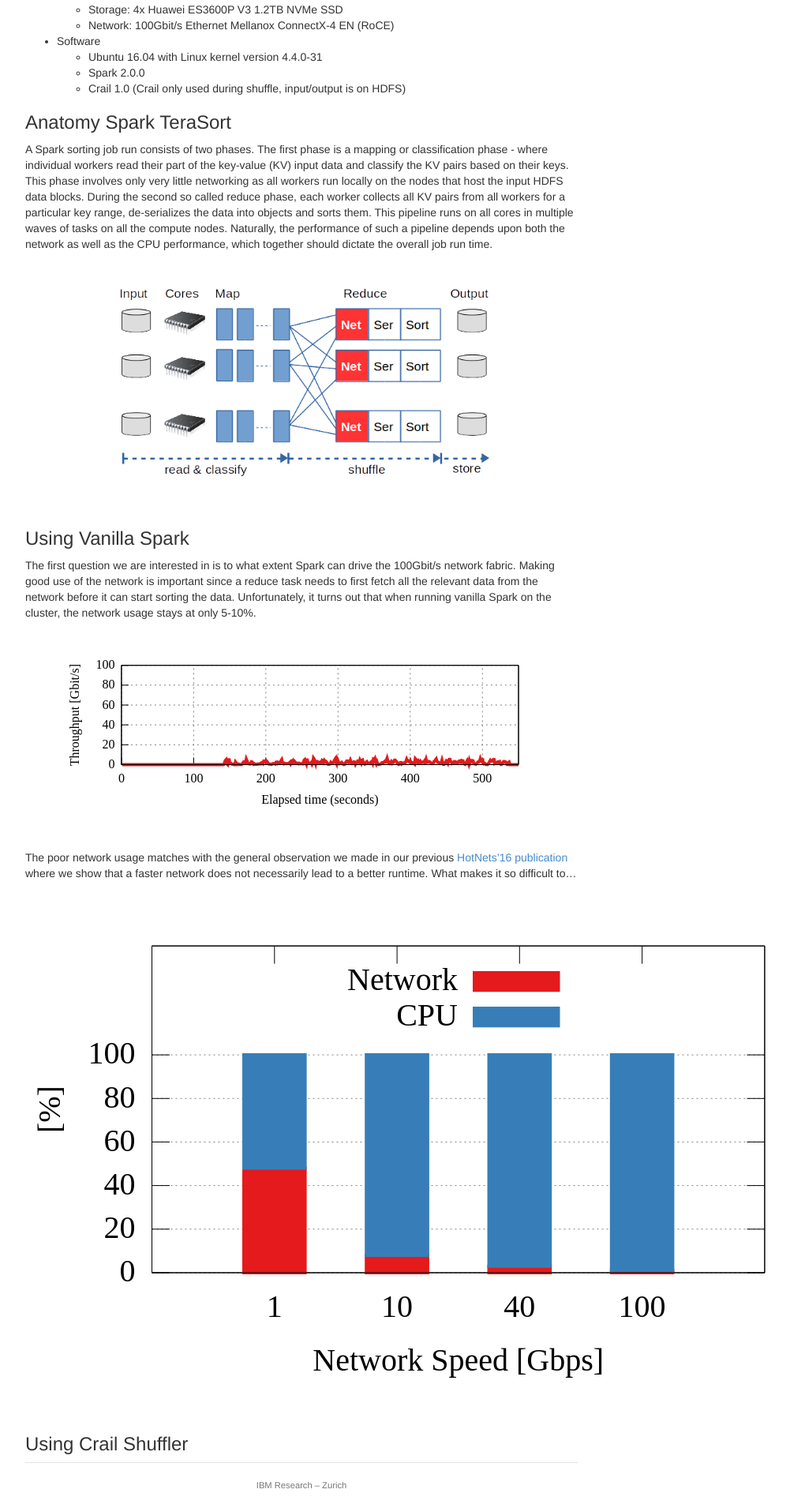
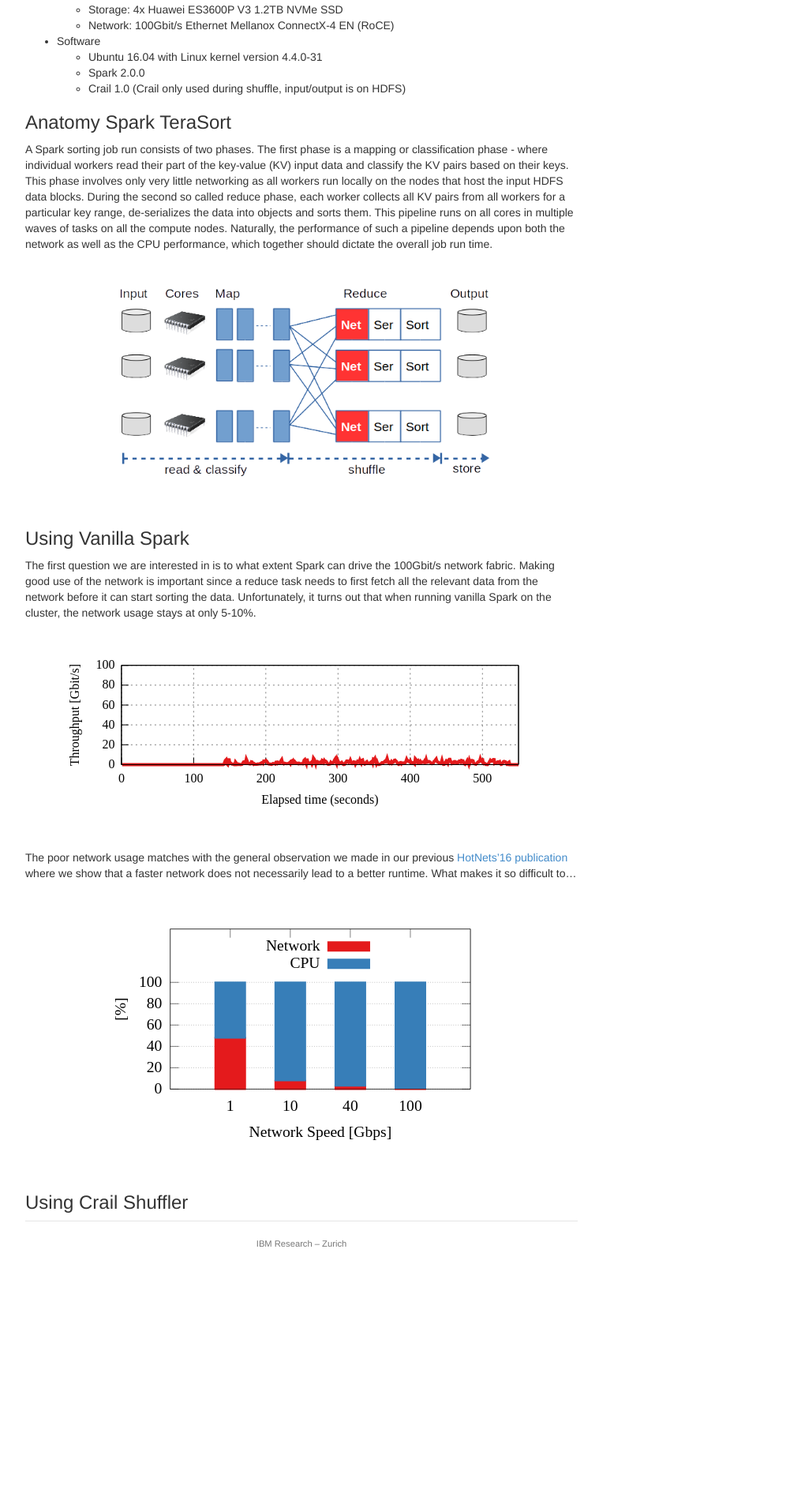
Before and after one commit to apache/incubator-crail-website, a Jekyll site: the page built from _posts/blog/2017-01-1-sorting.md, in a window 1280 px wide. Shown: the part 741-2651 px from the top of the page at 79% size, without its empty margins (258-1259 px from the left). Built offline with Jekyll 4.4.1, drawn with Linux system fonts in a browser that asks for light colours; after the commit the page ends 2345 px from its top, so only the background shows below that.

Commit message:
Update 2017-01-1-sorting.md

```diff
--- a/_posts/blog/2017-01-1-sorting.md
+++ b/_posts/blog/2017-01-1-sorting.md
@@ -55,7 +55,7 @@
 The poor network usage matches with the general observation we made in our previous [HotNets'16 publication](http://dl.acm.org/citation.cfm?id=3027062) where we show that a faster network does not necessarily lead to a better runtime. What makes it so difficult to...
 
 <br>
-<div style="text-align:center"><img src ="http://crail.io/img/blog/sort/cpu_network.svg"/></div>
+<div style="text-align:center"><img src ="http://crail.io/img/blog/sort/cpu_network.svg" width="490"/></div>
 <br><br>
 
 ### Using Crail Shuffler
```
